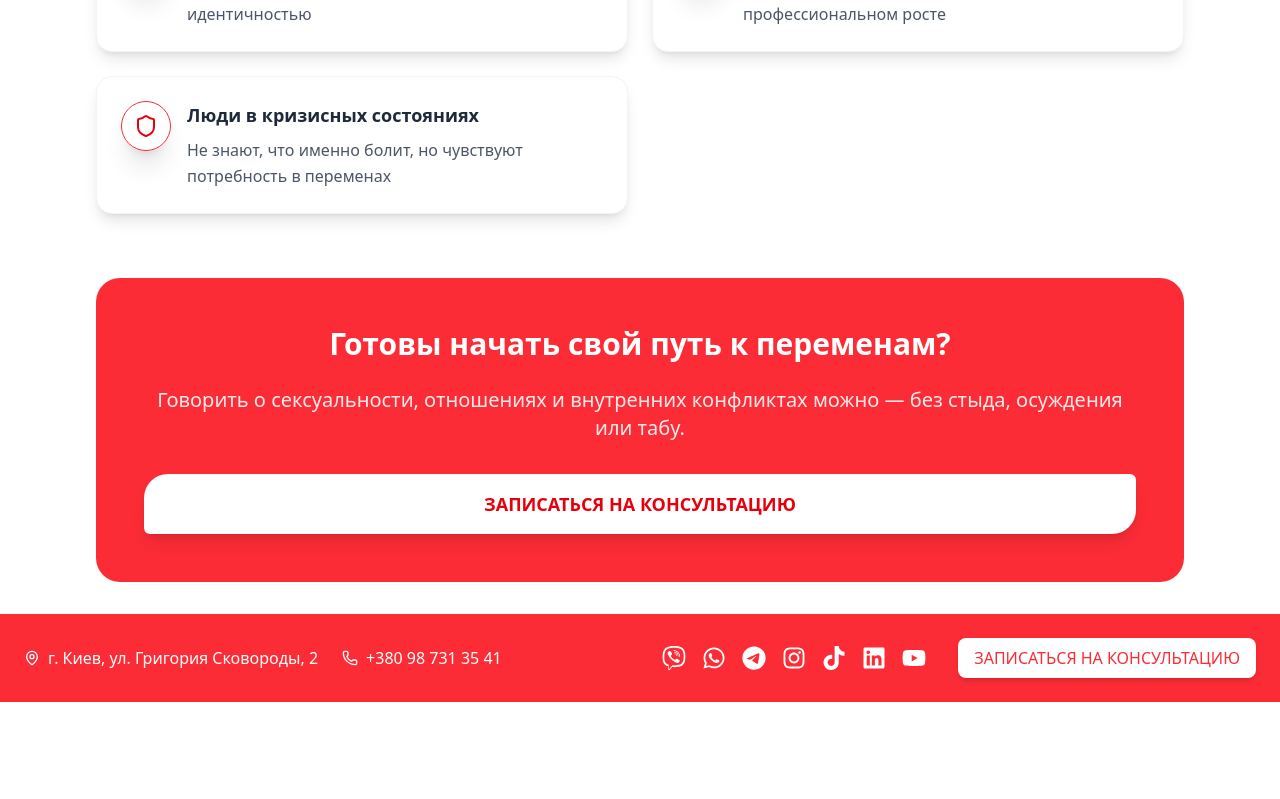
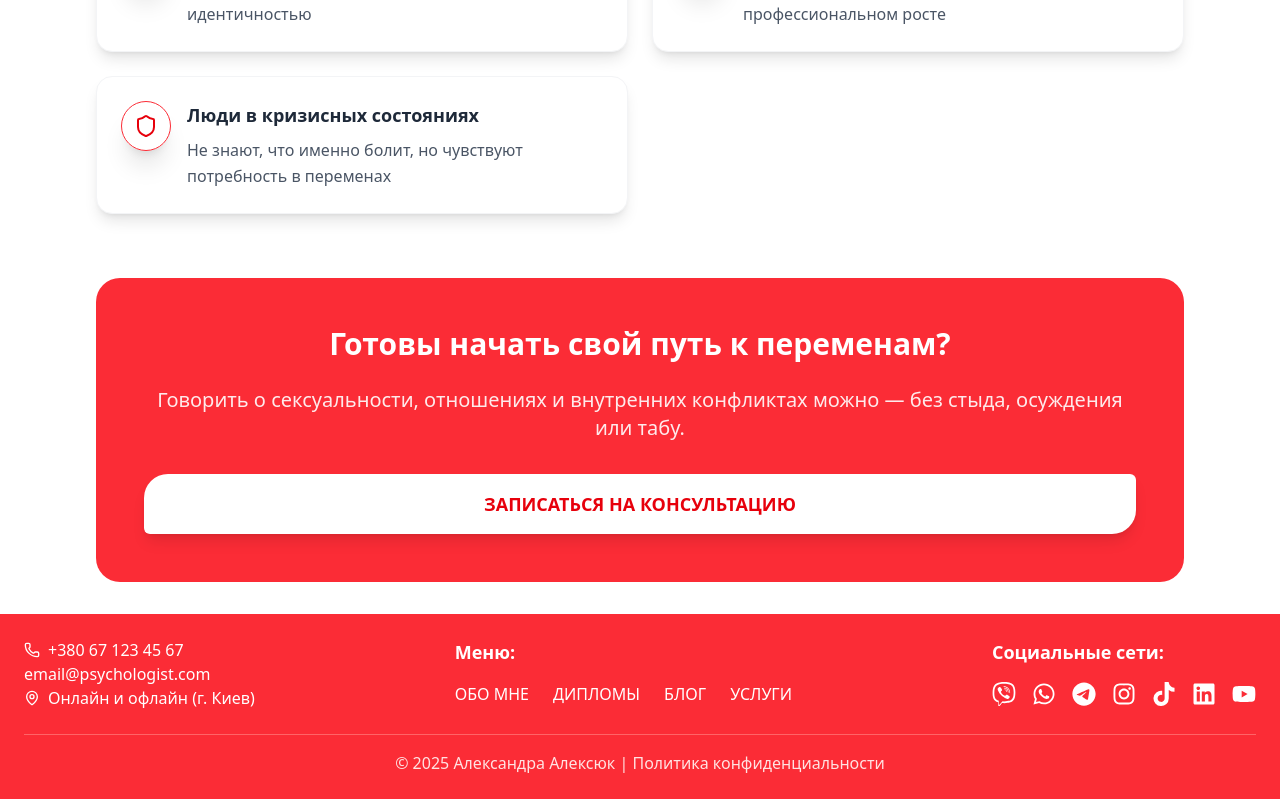
Before and after one commit to kenzay01/psychologist-site, a Next.js app: page /ru/aboutMe in a window 1280 px wide. Shown: the part 2264-3063 px from the top of the page. Before the commit the page ends 2966 px from the top, so only its background shows below. Built offline with nearby package versions, Linux system fonts and the light colour scheme.

Commit message:
done corrections 13.07

```diff
--- a/components/Footer.tsx
+++ b/components/Footer.tsx
@@ -1,7 +1,8 @@
 "use client";
 import { MapPin, Phone } from "lucide-react";
 import { useState } from "react";
-import BookingModal from "./Modal/Modal";
+import Link from "next/link";
+// import BookingModal from "./Modal/Modal";
 import { useCurrentLanguage } from "@/hooks/getCurrentLanguage";
 import { useDictionary } from "@/hooks/getDictionary";
 import { Locale } from "@/i18n/config";
@@ -58,28 +59,123 @@ export default function Footer() {
     },
   ];
 
-  // if (loading) return null;
+  const navLinks = [
+    { href: "/aboutMe", label: dict?.header.nav.aboutMe || "Про мене" },
+    { href: "/dyplomy", label: dict?.header.nav.diplomas || "Дипломи" },
+    { href: "/blog", label: dict?.header.nav.blog || "Блог" },
+  ];
+
+  const servicesLinks = [
+    {
+      href: "/consultation?type=individual",
+      label:
+        dict?.header.nav.servicesLinks.individual ||
+        "Індивідуальна консультація",
+    },
+    {
+      href: "/consultation?type=couple",
+      label: dict?.header.nav.servicesLinks.couple || "Парна консультація",
+    },
+    {
+      href: "/consultation?type=child",
+      label: dict?.header.nav.servicesLinks.child || "Дитяча консультація",
+    },
+    {
+      href: "/supervision",
+      label: dict?.header.nav.servicesLinks.supervision || "Супервізія",
+    },
+  ];
 
   return (
     <>
       <footer className="bg-red-500 text-white">
-        <div className="max-w-7xl mx-auto px-4 sm:px-6 py-6 flex flex-col space-y-4 sm:flex-row sm:space-y-0 sm:justify-between sm:items-center">
-          {/* Адреса та телефон */}
-          <div className="flex flex-col space-y-2 sm:flex-row sm:space-y-0 sm:space-x-6 items-center">
+        <div className="max-w-7xl mx-auto px-4 sm:px-6 py-6 flex flex-col w-full">
+          <div className="flex w-full justify-between flex-col md:flex-row">
+            {/* Контакти */}
+            <div className="flex flex-col space-y-2 sm:space-y-0 sm:space-x-6 items-start mb-6">
+              <div className="flex items-center space-x-2">
+                <Phone className="w-4 h-4" />
+                <span>{dict?.footer.contact.phone || "+380 67 123 45 67"}</span>
+              </div>
+              <div className="flex items-center space-x-2">
+                <span>
+                  {dict?.footer.contact.email || "email@psychologist.com"}
+                </span>
+              </div>
               <div className="flex items-center space-x-2">
                 <MapPin className="w-4 h-4" />
-              <span>{dict?.footer.address}</span>
-            </div>
-            <div className="flex items-center space-x-2">
-              <Phone className="w-4 h-4" />
-              <a href="tel:+380987313541">{dict?.footer.phone}</a>
+                <span>
+                  {dict?.footer.contact.address || "Онлайн та офлайн (м. Київ)"}
+                </span>
               </div>
             </div>
 
-          {/* Соцмережі та кнопка */}
-          <div className="flex flex-col space-y-4 sm:flex-row sm:space-y-0 sm:space-x-8 sm:items-center">
+            {/* Меню */}
+            <div className="mb-6">
+              <h3 className="text-lg font-semibold mb-4">
+                {dict?.footer.menu.title || "Меню:"}
+              </h3>
+              <ul className="flex flex-col space-y-2 sm:flex-row sm:space-y-0 sm:space-x-6">
+                {navLinks.map((link) => (
+                  <li key={link.href}>
+                    <Link
+                      href={
+                        link.href === "/"
+                          ? `/${currentLocale}`
+                          : `/${currentLocale}${link.href}`
+                      }
+                      className="text-white hover:text-red-200 transition-colors"
+                    >
+                      {link.label}
+                    </Link>
+                  </li>
+                ))}
+
+                {/* Services - mobile: static list, desktop: dropdown */}
+                <li className="sm:relative group">
+                  <button className="text-white hover:text-red-200 transition-colors">
+                    {dict?.header.nav.services || "Послуги"}
+                  </button>
+
+                  {/* Mobile: Services shown directly */}
+                  <div className="sm:hidden pl-4 mt-2 space-y-2">
+                    {servicesLinks.map((service) => (
+                      <Link
+                        key={service.href}
+                        href={`/${currentLocale}${service.href}`}
+                        className="block text-sm text-white hover:text-red-200 transition-colors"
+                      >
+                        {service.label}
+                      </Link>
+                    ))}
+                  </div>
+
+                  {/* Desktop: Dropdown */}
+                  <div className="hidden sm:block absolute bottom-full left-0 w-64 pb-2 opacity-0 invisible group-hover:opacity-100 group-hover:visible transition-all duration-300">
+                    <div className="bg-black/50 backdrop-blur-md rounded-bg-black/50 backdrop-blur-md rounded-lg px-2 shadow-lg">
+                      <div className="py-2">
+                        {servicesLinks.map((service) => (
+                          <Link
+                            key={service.href}
+                            href={`/${currentLocale}${service.href}`}
+                            className="block px-4 py-2 text-sm text-white hover:bg-red-500 transition-colors rounded-md"
+                          >
+                            {service.label}
+                          </Link>
+                        ))}
+                      </div>
+                    </div>
+                  </div>
+                </li>
+              </ul>
+            </div>
+
             {/* Соцмережі */}
-            <div className="flex items-center justify-center space-x-4">
+            <div className="mb-6">
+              <h3 className="text-lg font-semibold mb-4">
+                {dict?.footer.social.title || "Соцмережі:"}
+              </h3>
+              <div className="flex items-center space-x-4">
                 {socialLinks.map((social) => (
                   <a
                     key={social.label}
@@ -93,21 +189,23 @@ export default function Footer() {
                   </a>
                 ))}
               </div>
+            </div>
+          </div>
 
-            {/* Кнопка "Записатися" */}
-            <button
-              className="w-full sm:w-auto bg-white hover:bg-red-100 text-red-500 px-4 py-2 rounded-lg font-medium transition-colors shadow-md"
-              onClick={() => setIsModalOpen(true)}
-            >
-              {dict?.footer.cta.bookConsultation}
-            </button>
+          {/* Копірайт */}
+          <div className="border-t border-red-400 pt-4">
+            <p className="text-center text-red-100">
+              {dict?.footer.copyright ||
+                "© 2025 Олександра Алексюк | Політика конфіденційності"}
+            </p>
           </div>
         </div>
       </footer>
-      <BookingModal
+
+      {/* <BookingModal
         isOpen={isModalOpen}
         onClose={() => setIsModalOpen(false)}
-      />
+      /> */}
     </>
   );
 }
--- a/components/Testimonials.tsx
+++ b/components/Testimonials.tsx
@@ -12,7 +12,7 @@ const Testimonials = () => {
   const { dict } = useDictionary(currentLocale);
   const [validImages, setValidImages] = useState<string[]>([]);
   const [isLoading, setIsLoading] = useState(true);
-  const [showAll, setShowAll] = useState(false);
+  const [displayCount, setDisplayCount] = useState(3); // Починаємо з 3 зображень
   const [isDesktop, setIsDesktop] = useState(false);
 
   useEffect(() => {
@@ -54,18 +54,20 @@ const Testimonials = () => {
     checkImages();
   }, [currentLocale]);
 
-  // На мобільних показуємо 3 або всі (залежно від showAll)
-  // На десктопі завжди показуємо всі
+  // На десктопі показуємо всі зображення, на мобільних — обмежену кількість
   const displayedImages = isDesktop
     ? validImages
-    : showAll
-    ? validImages
-    : validImages.slice(0, 3);
+    : validImages.slice(0, displayCount);
+
+  // Функція для показу наступних 3 зображень
+  const handleShowMore = () => {
+    setDisplayCount((prev) => prev + 3);
+  };
 
   return (
     <div className="py-8 bg-white">
       <div className="max-w-7xl mx-auto px-4 sm:px-6 lg:px-8">
-        <h2 className="text-4xl font-extrabold text-center text-gray-900 mb-8 tracking-tight">
+        <h2 className="text-3xl md:text-4xl lg:text-5xl font-bold text-gray-900 mb-4 text-center">
           {dict?.testimonials?.title || "Відгуки"}
           <div className="w-24 h-1 bg-red-500 mx-auto mt-4"></div>
         </h2>
@@ -108,16 +110,14 @@ const Testimonials = () => {
               ))}
             </div>
 
-            {/* Кнопка показується тільки на мобільних пристроях і коли є більше 3 зображень */}
-            {validImages.length > 3 && (
-              <div className="text-center mt-8 md:hidden">
+            {/* Кнопка "Більше відгуків" показується тільки на мобільних і якщо є ще зображення */}
+            {validImages.length > displayCount && !isDesktop && (
+              <div className="text-center mt-8">
                 <button
-                  onClick={() => setShowAll((prev) => !prev)}
+                  onClick={handleShowMore}
                   className="bg-red-500 hover:bg-red-600 text-white px-6 py-2 rounded-xl font-semibold text-base inline-flex items-center gap-2 justify-center hover:scale-105 transition-all duration-300 shadow-md"
                 >
-                  {showAll
-                    ? dict?.testimonials?.lessReviews || "Менше"
-                    : dict?.testimonials?.moreReviews || "Більше відгуків"}
+                  {dict?.testimonials?.moreReviews || "Більше відгуків"}
                   <ArrowRight className="w-4 h-4" />
                 </button>
               </div>
--- a/i18n/locales/ru.json
+++ b/i18n/locales/ru.json
@@ -21,15 +21,29 @@
     }
   },
   "footer": {
-    "address": "г. Киев, ул. Григория Сковороды, 2",
-    "phone": "+380 98 731 35 41",
+    "contact": {
+      "phone": "+380 67 123 45 67",
+      "email": "email@psychologist.com",
+      "address": "Онлайн и офлайн (г. Киев)"
+    },
+    "menu": {
+      "title": "Меню:"
+    },
     "social": {
-      "telegram": "Telegram",
-      "instagram": "Instagram",
-      "whatsapp": "WhatsApp"
+      "title": "Социальные сети:"
     },
-    "cta": {
-      "bookConsultation": "ЗАПИСАТЬСЯ НА КОНСУЛЬТАЦИЮ"
+    "copyright": "© 2025 Александра Алексюк | Политика конфиденциальности",
+    "nav": {
+      "aboutMe": "Обо мне",
+      "diplomas": "Дипломы",
+      "blog": "Блог",
+      "services": "Услуги",
+      "servicesLinks": {
+        "individual": "Индивидуальная консультация",
+        "couple": "Парная консультация",
+        "child": "Детская консультация",
+        "supervision": "Супервизия"
+      }
     }
   },
   "homeBanner": {
--- a/i18n/locales/uk.json
+++ b/i18n/locales/uk.json
@@ -21,15 +21,29 @@
     }
   },
   "footer": {
-    "address": "м. Київ, вул. Григорія Сковороди, 2",
-    "phone": "+380 98 731 35 41",
+    "contact": {
+      "phone": "+380 67 123 45 67",
+      "email": "email@psychologist.com",
+      "address": "Онлайн та офлайн (м. Київ)"
+    },
+    "menu": {
+      "title": "Меню:"
+    },
     "social": {
-      "telegram": "Telegram",
-      "instagram": "Instagram",
-      "whatsapp": "WhatsApp"
+      "title": "Соцмережі:"
     },
-    "cta": {
-      "bookConsultation": "ЗАПИСАТИСЯ НА КОНСУЛЬТАЦІЮ"
+    "copyright": "© 2025 Олександра Алексюк | Політика конфіденційності",
+    "nav": {
+      "aboutMe": "Про мене",
+      "diplomas": "Дипломи",
+      "blog": "Блог",
+      "services": "Послуги",
+      "servicesLinks": {
+        "individual": "Індивідуальна консультація",
+        "couple": "Парна консультація",
+        "child": "Дитяча консультація",
+        "supervision": "Супервізія"
+      }
     }
   },
   "homeBanner": {
```
Lines whose indentation alone changed are shown as unchanged.
